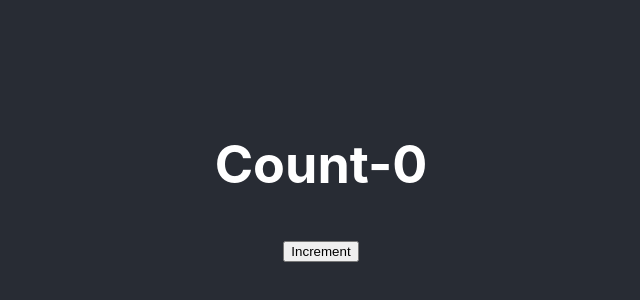
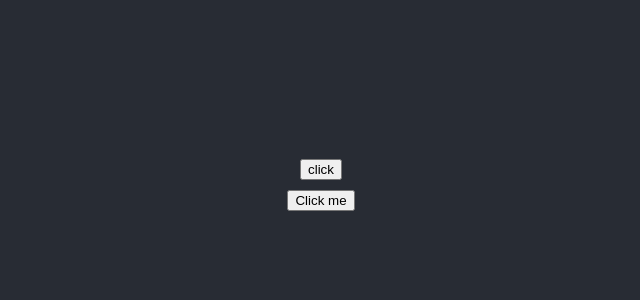
Before and after one commit to dipeshshakya/reacttuts, a React (Create React App) app: page / in a window 1280 px wide. Shown: the part 220-520 px from the top of the page, without its empty margins (319-959 px from the left). Built offline with nearby package versions, Linux system fonts and the light colour scheme.

Commit message:
event handler

```diff
--- a/src/App.js
+++ b/src/App.js
@@ -5,6 +5,8 @@
 import Welcome from "./Components/Welcome";
 import Message from "./Components/Message";
 import Counter from "./Components/Counter";
+import FunctionClick from "./Components/FunctionClick";
+import ClassClick from "./Components/ClassClick";
 
 function App() {
   return (
@@ -15,7 +17,9 @@
           <p>This the paragraph tag</p>
         </Greet> */}
         {/* <Message /> */}
-        <Counter />
+        {/* <Counter /> */}
+        <FunctionClick />
+        <ClassClick />
       </header>
     </div>
   );
--- /dev/null
+++ b/src/Components/ClassClick.js
@@ -0,0 +1,16 @@
+import React, { Component } from "react";
+
+export class ClassClick extends Component {
+  clickHandler() {
+    console.log("button clicked");
+  }
+  render() {
+    return (
+      <div>
+        <button onClick={this.clickHandler}>Click me</button>
+      </div>
+    );
+  }
+}
+
+export default ClassClick;
--- /dev/null
+++ b/src/Components/FunctionClick.js
@@ -0,0 +1,14 @@
+import React from "react";
+
+function FunctionClick() {
+  function clickHandler() {
+    console.log("button click");
+  }
+  return (
+    <div>
+      <button onClick={clickHandler}>click</button>
+    </div>
+  );
+}
+
+export default FunctionClick;
```
